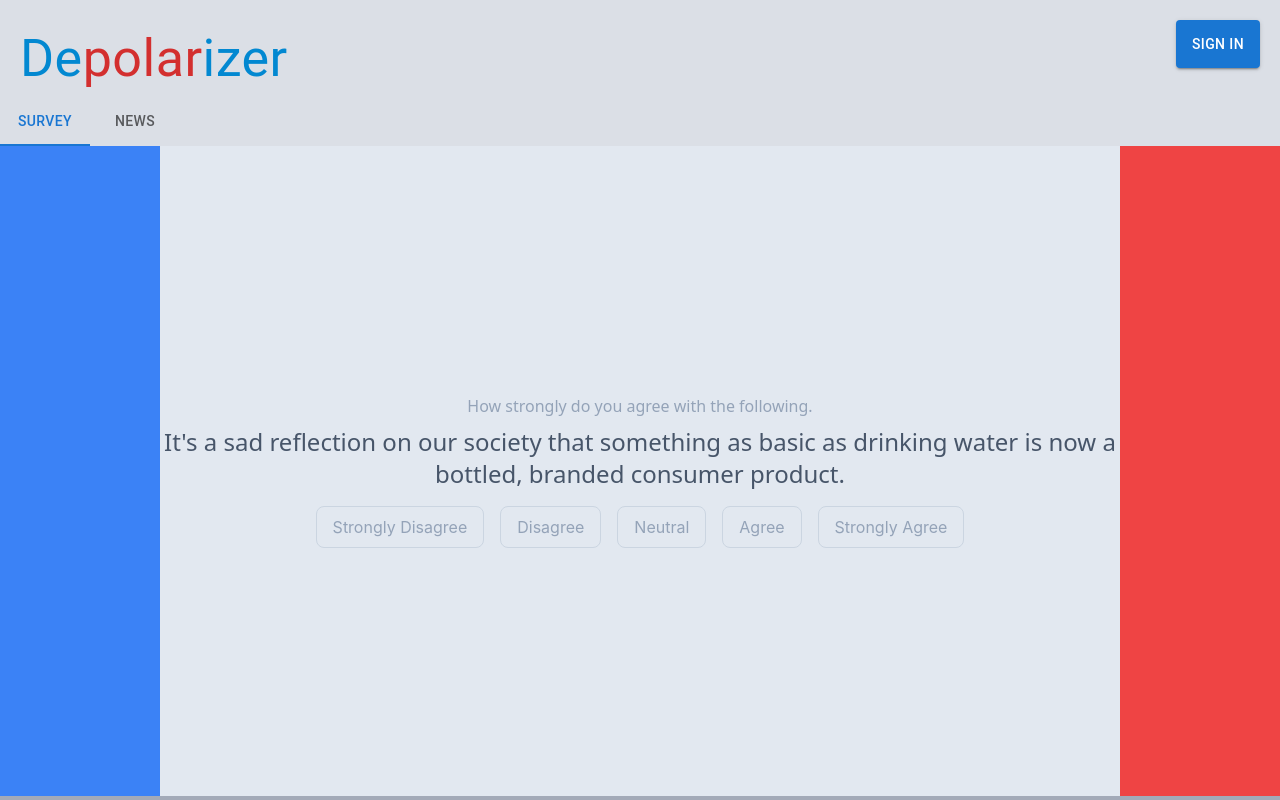
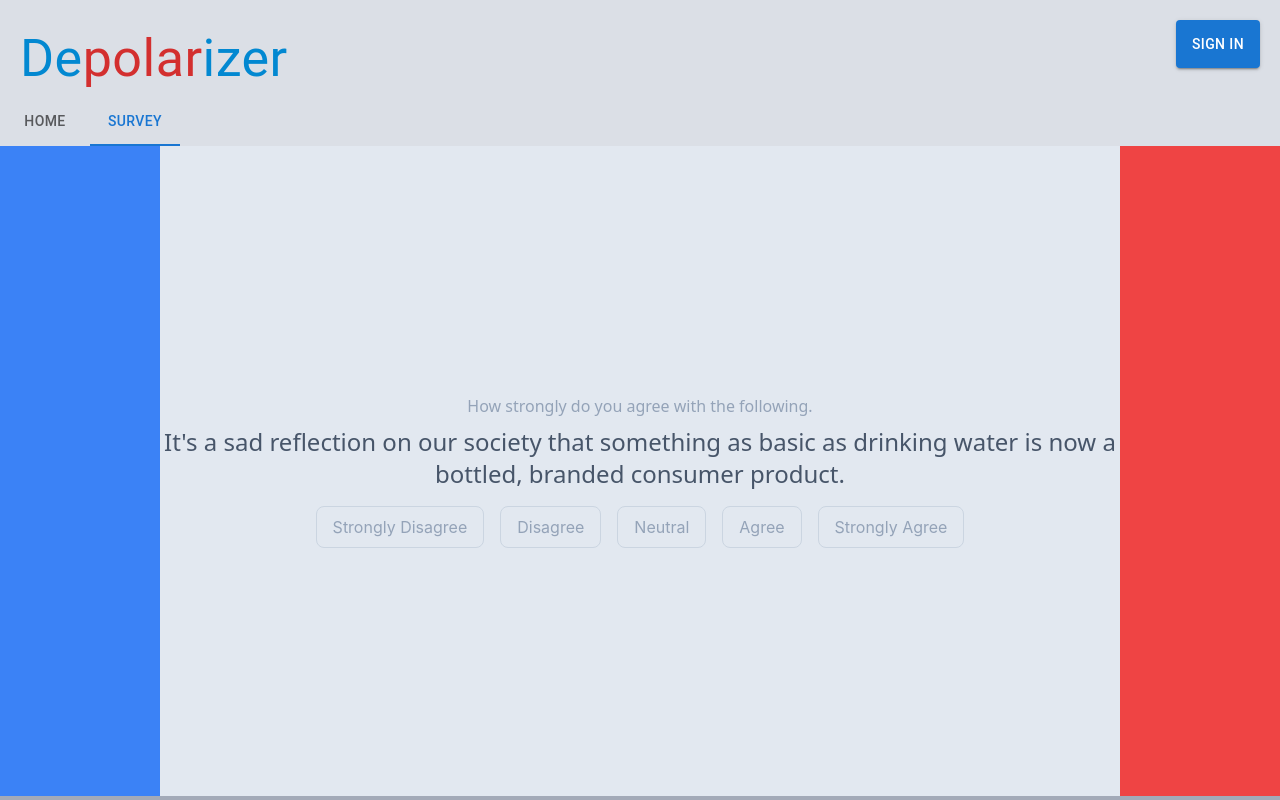
Before and after one commit to Mintches/UofT-Hacks-2025, a React (Create React App) app in the folder depolarizer/: page / in a window 1280 px wide. Built offline with nearby package versions, Linux system fonts and the light colour scheme.

Commit message:
updated website name and favicon

```diff
--- a/depolarizer/public/index.html
+++ b/depolarizer/public/index.html
@@ -24,7 +24,7 @@
       work correctly both with client-side routing and a non-root public URL.
       Learn how to configure a non-root public URL by running `npm run build`.
     -->
-    <title>React App</title>
+    <title>Depolarizer</title>
   </head>
   <body>
     <noscript>You need to enable JavaScript to run this app.</noscript>
--- a/depolarizer/src/pages/PageSelector.jsx
+++ b/depolarizer/src/pages/PageSelector.jsx
@@ -9,13 +9,13 @@ function PageSelector() {
     return (
         <div className="flex flex-col min-h-full h-full max-h-full">
             <Tabs className="flex-shrink-0 tab-picker" value={page} onChange={(e, value) => setPage(value)}>
+                <Tab label="Home" value="mainpage" />
                 <Tab label="Survey" value="questions" />
-                <Tab label="News" value="mainpage" />
             </Tabs>
 
             <div className="flex flex-grow-0 flex-shrink overflow-scroll" style={{scrollbarWidth: "none"}}>
+                {(page == "mainpage") && <MainPage />}
                 {(page == "questions") && <Question />}
-                {(page == "mainpage") && <MainPage />}
             </div>
         </div>
     )
```
Also changed, not shown: depolarizer/public/manifest.json, 1 other file (tests, documents, lock files or other folders).
